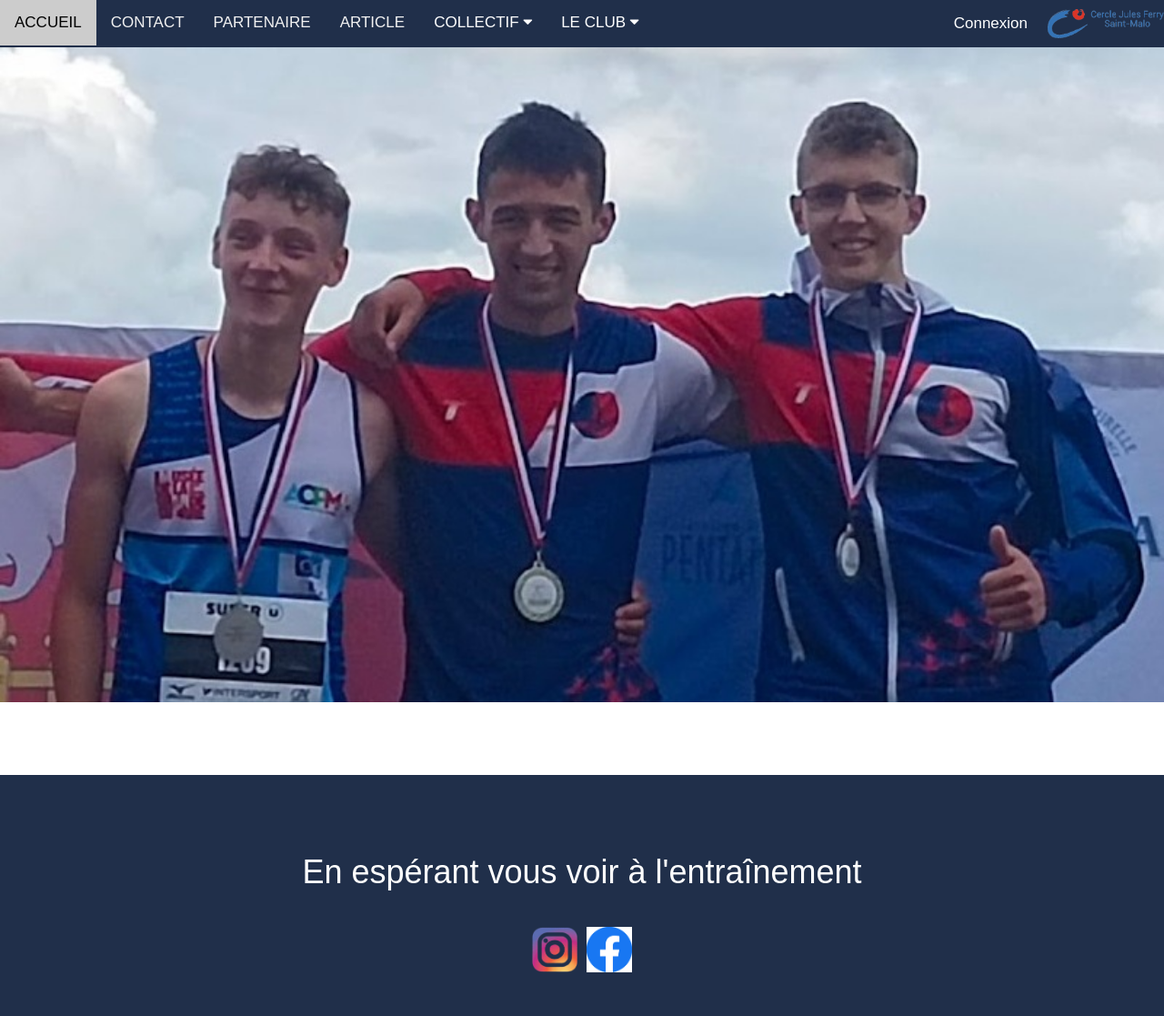
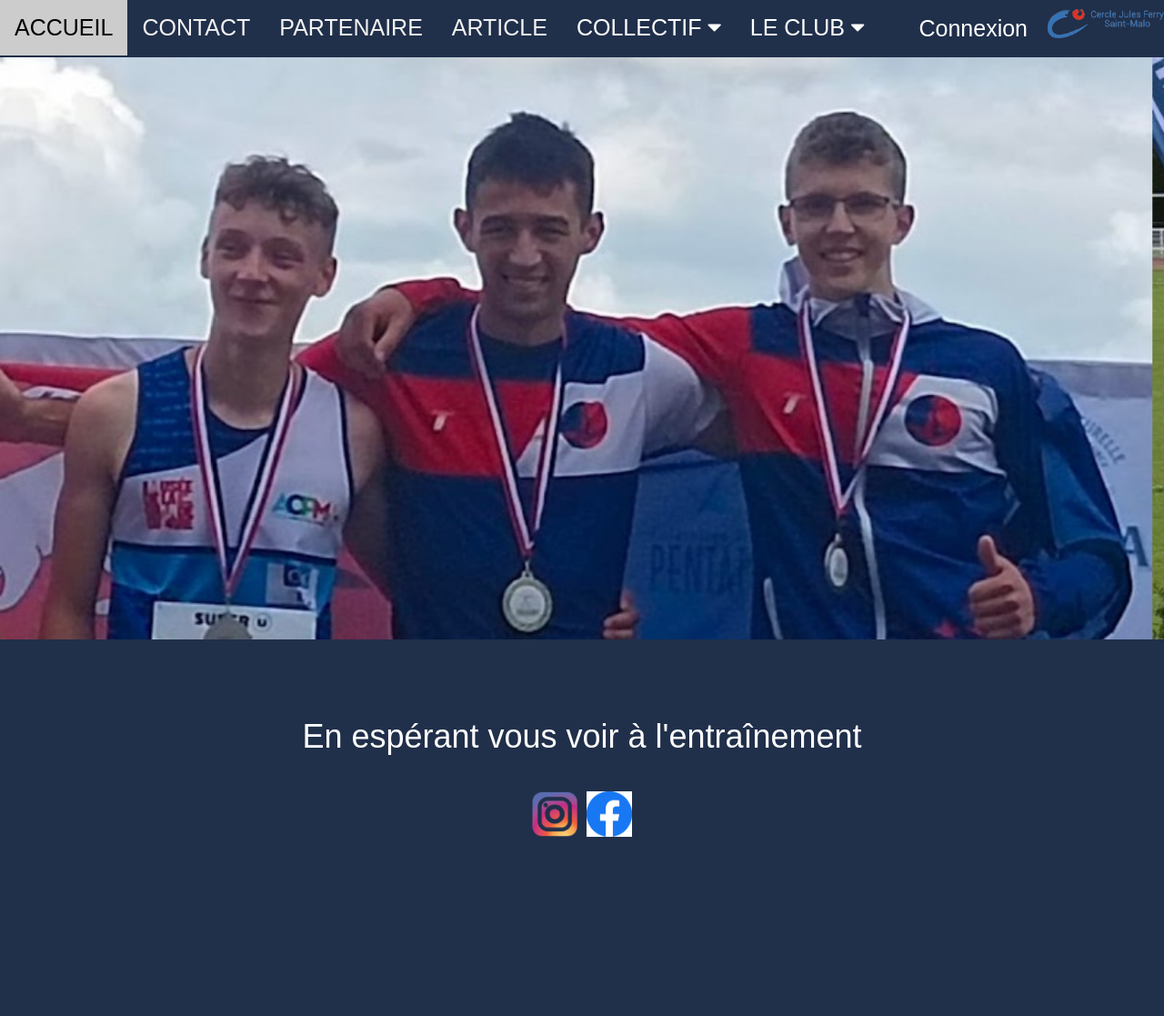
Before and after one commit to mathieucaudan/cjf_site, a PHP site: page /accueil.php in a window 1280 px wide. Shown: the whole page at 91% size. After the commit the page ends 920 px from the top, so only its background shows below. Run offline with PHP 8.4, Linux system fonts and the light colour scheme.

Commit message:
fix slider

```diff
--- a/accueil.php
+++ b/accueil.php
@@ -36,7 +36,8 @@
 .CSSgal {
   position: relative;
   overflow: hidden;
-  height: 100%; /* Or set a fixed height */
+  height: auto; /* Utiliser "auto" pour s'adapter à la hauteur des images */
+  max-height: 80%; /* Limiter la hauteur maximale à 100% de la fenêtre */
 }
 
 /* SLIDER */
@@ -80,13 +81,13 @@
     transform: translateX(0%);
   }
   40% {
-    transform: translateX(-100%);
+    transform: translateX(-101%);
   }
   60% {
-    transform: translateX(-100%);
+    transform: translateX(-101%);
   }
   80% {
-    transform: translateX(-200%);
+    transform: translateX(-202%);
   }
 }
 
--- a/style/fonctionCss.css
+++ b/style/fonctionCss.css
@@ -12,7 +12,7 @@
     text-align: center;
     padding: 14px 16px;
     text-decoration: none;
-    font-size: 17px;
+    font-size: 25px;
     }
 
     .active {
@@ -30,7 +30,7 @@
     }
 
     .dropdown .dropbtn {
-    font-size: 17px;
+    font-size: 25px;
     border: none;
     outline: none;
     color: white;
@@ -72,7 +72,7 @@
     display: block;
     }
 
-    @media screen and (max-width: 600px) {
+    @media screen and (max-width: 1100px) {
     .topnav a:not(:first-child), .dropdown .dropbtn {
         display: none;
     }
@@ -106,7 +106,7 @@
         width: 10vw;
     }
 
-    @media screen and (max-width: 600px) {
+    @media screen and (max-width: 1100px) {
         .topnav.responsive {position: relative;}
         .topnav.responsive .icon {
             position: absolute;
```
